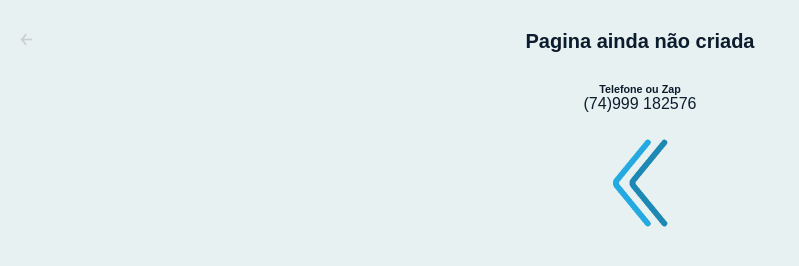
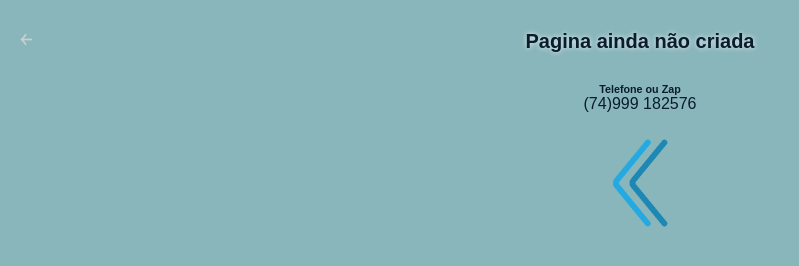
Before and after one commit to tarcisioemanoel15/Portifolio.github.io, a plain HTML site: page paginas/contato.html in a window 1280 px wide. Shown: the whole page, without its empty margins (0-799 px from the left). Drawn offline with Linux system fonts and the light colour scheme.

Commit message:
commit win

```diff
--- a/paginas/contato.css
+++ b/paginas/contato.css
@@ -8,7 +8,7 @@ img {
 }
 
 .containerContato {
-  background-color: #e8f1f2;
+  background-color: #89b6bb;
   min-width: 100vw;
   height: 100vh;
   display: block;
```
